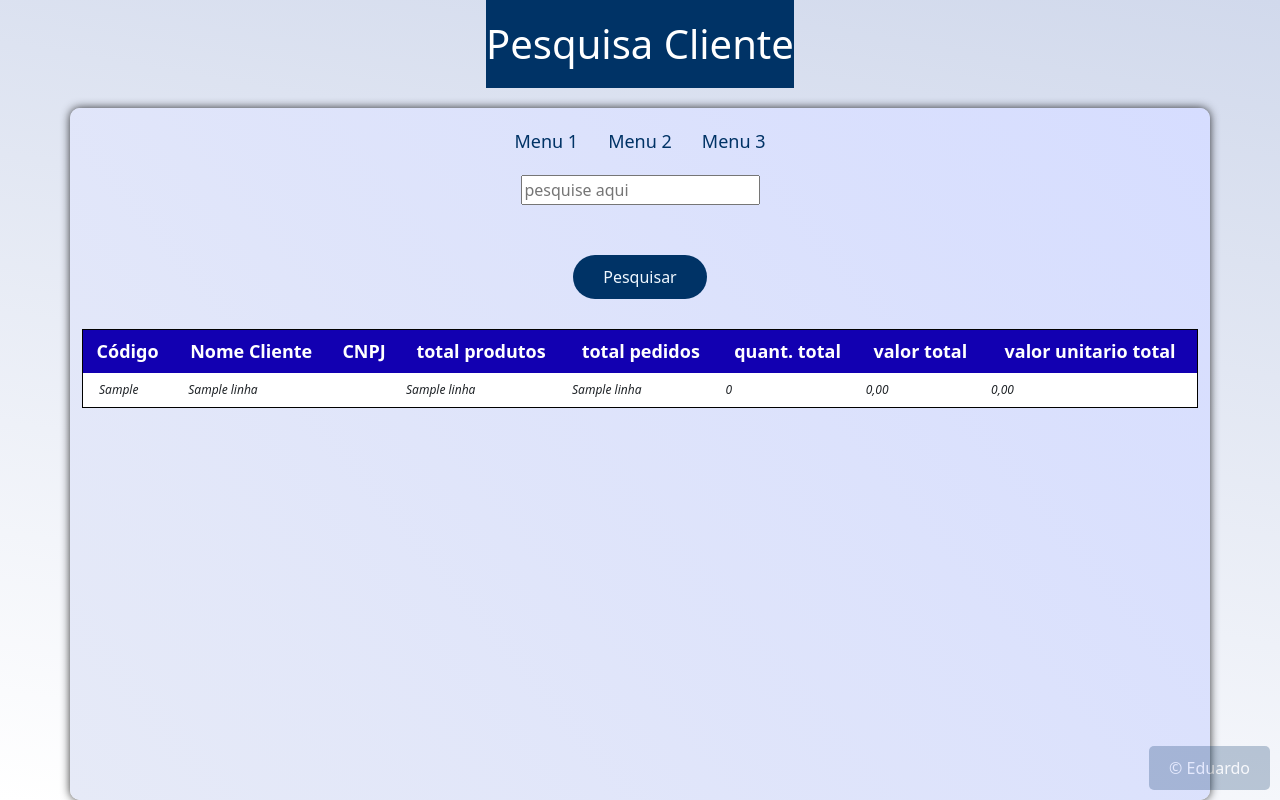
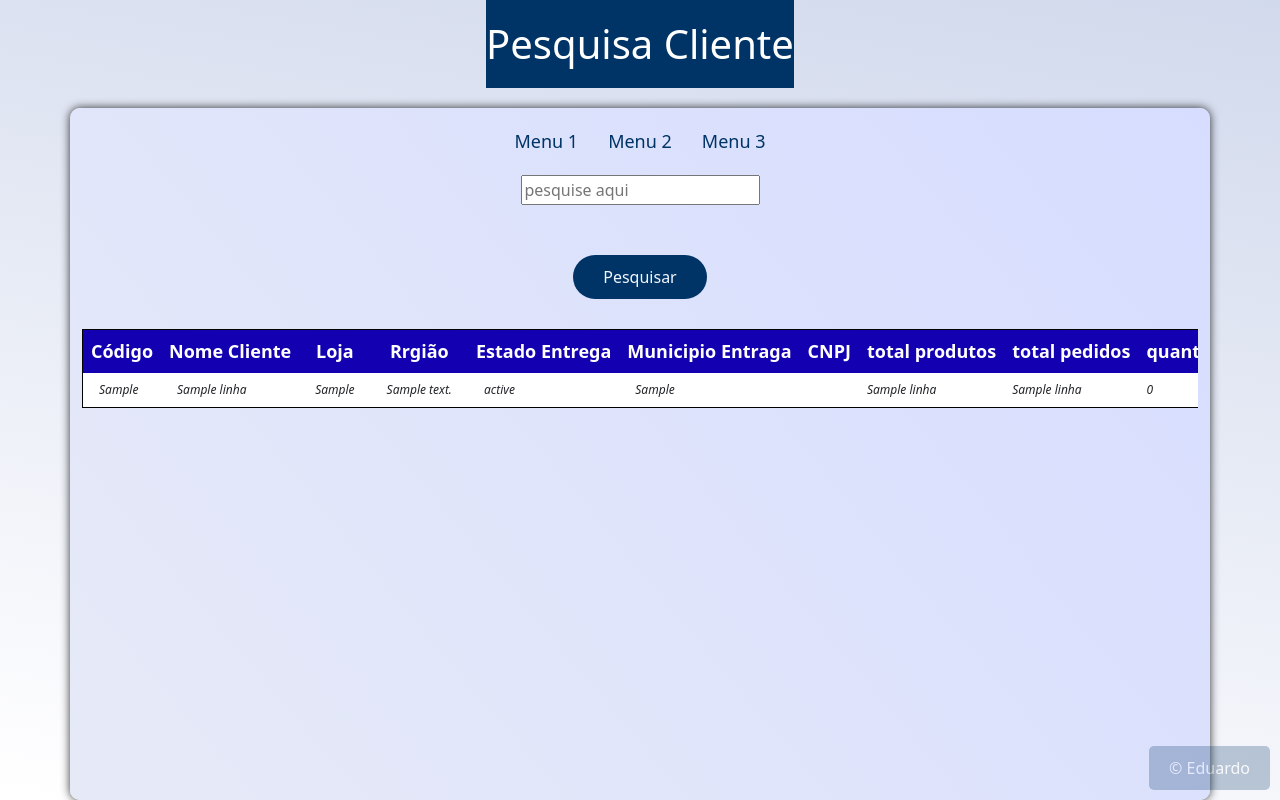
Before and after one commit to Efsans/Pesquisa-de-client, a Flask app: template Pesquisa-de-client_01/templates/resultado.html in a window 1280 px wide. Run offline with Flask 2, Linux system fonts and the light colour scheme; the template is opened without the code that fills it: most values are stand-ins (such as "Sample title", 1, 10 or a date in 2020).

Commit message:
atualizção de pagina e 3 rotas funcionais

```diff
--- a/Pesquisa-de-client_01/pesquisa.py
+++ b/Pesquisa-de-client_01/pesquisa.py
@@ -37,8 +37,25 @@ def chack():
       codigo = request.form['codig']
       nome = request.form['name']
       cnpj= request.form['cnpj']
-      return redirect(url_for('ini', codigo=codigo, nome=nome, cnpj=cnpj))
+      loja= request.form['loja']
+      reg= request.form['reg']
+      muni= request.form['muni']
+      estado= request.form['estado']
+      tipo = 'codigo'
+      return redirect(url_for('ini', codigo=codigo, nome=nome, cnpj=cnpj, tipo=tipo, loja=loja, reg=reg, estado=estado, muni=muni ))
+    case 'nfpag2':
+      nf = request.form['nf']
+      inf = request.form['inf']
 
+      codigo = request.form['codig']
+      nome = request.form['name']
+      cnpj= request.form['cnpj']
+      loja= request.form['loja']
+      reg= request.form['reg']
+      muni= request.form['muni']
+      estado= request.form['estado']
+      tipo = 'nf'
+      return redirect(url_for('ini', codigo=codigo, nome=nome, cnpj=cnpj, tipo=tipo, loja=loja, reg=reg, estado=estado, muni=muni, nf=nf, inf=inf ))
 
 
 
@@ -62,6 +79,9 @@ SELECT
 ,	SUM(VW.Valor_Total)
 , SUM(VW.VLRTOTAL)
 , VW.Loja_Cliente
+, VW.REGIAO_DESC
+, VW.Estado_Entrega
+, VW.Minucipio_entrega
 
 FROM VW_FATURAMENTO_2023 VW
 
@@ -99,6 +119,10 @@ FROM VW_FATURAMENTO_2023 VW
 	VW.Cod_Cliente
 ,	VW.Nome_Cliente
 ,	VW.CNPJ
+, VW.Loja_Cliente
+, VW.REGIAO_DESC
+, VW.Estado_Entrega
+, VW.Minucipio_entrega
 
 """
 
@@ -120,54 +144,115 @@ FROM VW_FATURAMENTO_2023 VW
 @app.route('/detalhes/<codigo>')
 def ini(codigo):
   codigo=codigo
-  nome = request.args.get('nome')
-  cnpj = request.args.get('cnpj')
+  tipo = request.args.get('tipo')
 
   conexao = pyodbc.connect(get())
   cursor = conexao.cursor()
 
-  query="""
-  SELECT
-	VW.Cod_Cliente
-, VW.Loja_Cliente
-, VW.FILIAL
-, VW.MUNICIPIO
-, VW.REGIAO_DESC
-,	VW.CNPJ
-, SUM(VW.VLRTOTAL)
+  match tipo:
+    case 'codigo':
+      nome = request.args.get('nome')
+      cnpj = request.args.get('cnpj')
+      loja = request.args.get('loja')
+      reg = request.args.get('reg')
+      estado = request.args.get('estado')
+      muni = request.args.get('muni')
+      tipagem = 'codigo'
 
-FROM VW_FATURAMENTO_2023 VW
+      query="""
+      SELECT
+      VW.Cod_Cliente
+    , VW.NF
+    , VW.ITEMNF
+    , VW.VLRTOTAL
+    , SUM(VW.Quantidade)
+    , VW.Loja_Cliente
 
-  """
-  conditions = []
-  params = []
+    FROM VW_FATURAMENTO_2023 VW
 
-  if codigo:
-    conditions.append("VW.Cod_Cliente = ?")
-    params.append(codigo)
+      """
+      conditions = []
+      params = []
 
-# Se houver condições, adiciona WHERE
-  if conditions:
-    query += " WHERE " + " AND ".join(conditions)
+      if codigo:
+        conditions.append("VW.Cod_Cliente = ?")
+        params.append(codigo)
+      if loja:
+        conditions.append("VW.Loja_Cliente = ?")
+        params.append(loja)
+
+    # Se houver condições, adiciona WHERE
+      if conditions:
+        query += " WHERE " + " AND ".join(conditions)
 
 
-  query +="""
-  GROUP BY
-	VW.Cod_Cliente
-, VW.Loja_Cliente
-, VW.FILIAL
-, VW.MUNICIPIO
-, VW.REGIAO_DESC
-,	VW.CNPJ
+      query +="""
+      GROUP BY
+      VW.Cod_Cliente
+      , VW.NF
+      , VW.ITEMNF
+      , VW.VLRTOTAL
+      , VW.Loja_Cliente
+
+    """
+    case 'nf':
+      nome = request.args.get('nome')
+      cnpj = request.args.get('cnpj')
+      loja = request.args.get('loja')
+      reg = request.args.get('reg')
+      estado = request.args.get('estado')
+      muni = request.args.get('muni')
+      nf = request.args.get('nf')
+      inf = request.args.get('inf')
+      tipagem = 'nf'
 
 
-"""
-  if params:
-    cursor.execute(query, params)
-  else:
-    cursor.execute(query)
+      query="""
+      SELECT
+      VW.NF
+    , VW.ITEMNF
+    , VW.Valor_Unitario
+    , VW.Quantidade
+    , VW.Descricao
+    , VW.DescricaoCientifica
+    , VW.Produto
+
+    FROM VW_FATURAMENTO_2023 VW
+
+      """
+      conditions = []
+      params = []
+
+      if codigo:
+        conditions.append("VW.NF = ?")
+        params.append(nf)
+
+
+    # Se houver condições, adiciona WHERE
+      if conditions:
+        query += " WHERE " + " AND ".join(conditions)
+
+
+      query +="""
+      GROUP BY
+      VW.NF
+    , VW.ITEMNF
+    , VW.Valor_Unitario
+    , VW.Quantidade
+    , VW.Descricao
+    , VW.DescricaoCientifica
+    , VW.Produto
+
+    """
+
+
+
+
+############render da pagina################
+  cursor.execute(query, params)
 
   resultado_final = cursor.fetchall()
+
 
   tabelas = {
     'tabela': resultado_final
@@ -175,7 +260,8 @@ FROM VW_FATURAMENTO_2023 VW
 
   cursor.close()
   conexao.close()
-  return render_template('clint.html', tabela=tabelas, nome=nome, codigo=codigo)
+  return render_template('clint.html', tabela=tabelas, nome=nome, codigo=codigo, CNPJ=cnpj , tipo=tipagem, loja=loja, reg=reg, estado=estado, muni=muni, nf=nf )
 
+#############final#################
 if __name__ == '__main__':
     app.run(debug=True)
--- a/Pesquisa-de-client_01/static/style_result.css
+++ b/Pesquisa-de-client_01/static/style_result.css
@@ -118,9 +118,16 @@ h2 {
   transition: 0.8s;
 
 }
-.buttonh:hover {
+
+.buttonj{
+  color: inherit; /* Mantém a cor do texto da tabela */
+  text-decoration: none; /* Remove sublinhado */
+  padding: 8px; /* Mesmo espaçamento das células */
+  transition: 0.8s;
+}
+.buttonj:hover {
   background-color: rgba(0, 0, 0, 0.1);
-  transform: scale(1.05);
+  transform: scale(1.005);
 }
 
 .button:hover {
--- a/Pesquisa-de-client_01/templates/resultado.html
+++ b/Pesquisa-de-client_01/templates/resultado.html
@@ -39,6 +39,10 @@
           <tr>
             <th>Código</th>
             <th>Nome Cliente</th>
+            <th>Loja</th>
+            <th>Rrgião</th>
+            <th>Estado Entrega</th>
+            <th>Municipio Entraga</th>
             <th>CNPJ</th>
             <th>total produtos</th>
             <th>total pedidos</th>
@@ -50,9 +54,13 @@
         <tbody>
           {% for linha in tabela.tabela %}
           <tr >
-            <td><a class="buttonh codigo" data-cod="{{ linha.Cod_Cliente }}">{{ linha.Cod_Cliente }}</a></td>
-            <td><a class="buttonh name" data-nome="{{ linha.Nome_Cliente }}" >{{ linha.Nome_Cliente }}</a></td>
-            <td><a class="cnpj buttonh" data-cnpj="{{ linha.CNPJ }}">{{ linha.CNPJ }}</a></td>
+            <td class="buttonj"><a class="buttonh codigo" data-cod="{{ linha.Cod_Cliente }}">{{ linha.Cod_Cliente }}</a></td>
+            <td class="buttonj"><a class="buttonh name" data-nome="{{ linha.Nome_Cliente }}" >{{ linha.Nome_Cliente }}</a></td>
+            <td class="buttonj"><a class="buttonh Loja" data-cnpj="{{ linha.Loja_Cliente }}">{{ linha.Loja_Cliente }}</a></td>
+            <td class="buttonj"><a class="buttonh reg" data-cnpj="{{ linha.REGIAO_DESC }}">{{ linha.REGIAO_DESC }}</a></td>
+            <td class="buttonj"><a class="buttonh estado" data-cnpj="{{ linha.Estado_Entrega }}">{{ linha.Estado_Entrega }}</a></td>
+            <td class="buttonj"><a class="buttonh muni" data-cnpj="{{ linha.Minucipio_entrega }}">{{ linha.Minucipio_entrega }}</a></td>
+            <td class="buttonj"><a class="cnpj buttonh" data-cnpj="{{ linha.CNPJ }}">{{ linha.CNPJ }}</a></td>
             <td>{{ linha[2] }}</td>
             <td>{{ linha[3] }}</td>
             <td class="int">{{ linha[5] }}</td>
@@ -77,7 +85,12 @@
     <input type="hidden" id="codig" name="codig">
     <input type="hidden" id="name" name="name">
     <input type="hidden" id="cnpj" name="cnpj">
+    <input type="hidden" id="loja" name="loja">
+    <input type="hidden" id="reg" name="reg">
+    <input type="hidden" id="estado" name="estado">
+    <input type="hidden" id="muni" name="muni">
     <input type="hidden" id="tipo" name="tipo">
+
 
   </form>
 
@@ -114,9 +127,10 @@
   $(document).ready(function() {
     // Formata os valores monetários para o padrão brasileiro
     $(".form").each(function() {
-      let valor = parseFloat($(this).text().replace(/,/g, '.')) || 0;
-      $(this).text(valor.toLocaleString('pt-BR', { minimumFractionDigits: 2, maximumFractionDigits: 2 }));
-    });
+    // Pega o texto, converte para float e formata
+    let valor = parseFloat($(this).text().replace('.', '').replace(',', '.')) || 0;
+    $(this).text(valor.toLocaleString('pt-BR', { minimumFractionDigits: 2, maximumFractionDigits: 2 }));
+});
 
     // Remove os números decimais para os inteiros
     $(".int").each(function() {
@@ -136,6 +150,11 @@
     var namecliente = tr.find('.name').text();  // Supondo que as células com o nome tenham a classe 'name'
     var cnpjcliente = tr.find('.cnpj').text();  // Supondo que as células com o CNPJ tenham a classe 'cnpj'
     var codCliente = tr.find('.codigo').text();
+    var lojaCliente = tr.find('.Loja').text();
+    var regCliente = tr.find('.reg').text();
+    var estadoCliente = tr.find('.estado').text();
+    var muniCliente = tr.find('.muni').text();
+
 
     var tipo = '';
     if ($(this).hasClass('codigo')) {
@@ -144,11 +163,23 @@
       tipo = 'Nomepag1';
     } else if ($(this).hasClass('cnpj')) {
       tipo = 'CNPJpag1';
+    } else if ($(this).hasClass('Loja')){
+      tipo = 'Lojapag1'
+    } else if ($(this).hasClass('reg')){
+      tipo = 'regpag1'
+    } else if ($(this).hasClass('estado')){
+      tipo = 'estadopag1'
+    } else if ($(this).hasClass('muni')){
+      tipo = 'munipag1'
     }
     // Preenche os campos ocultos com os dados da linha
     $('#name').val(namecliente);
     $('#cnpj').val(cnpjcliente);
     $('#codig').val(codCliente);
+    $('#loja').val(lojaCliente);
+    $('#reg').val(regCliente);
+    $('#estado').val(estadoCliente);
+    $('#muni').val(muniCliente);
     $('#tipo').val(tipo);
 
     $('#fdc').submit();
```
Also changed, not shown: Pesquisa-de-client_01/templates/clint.html (+124 -17 lines).
